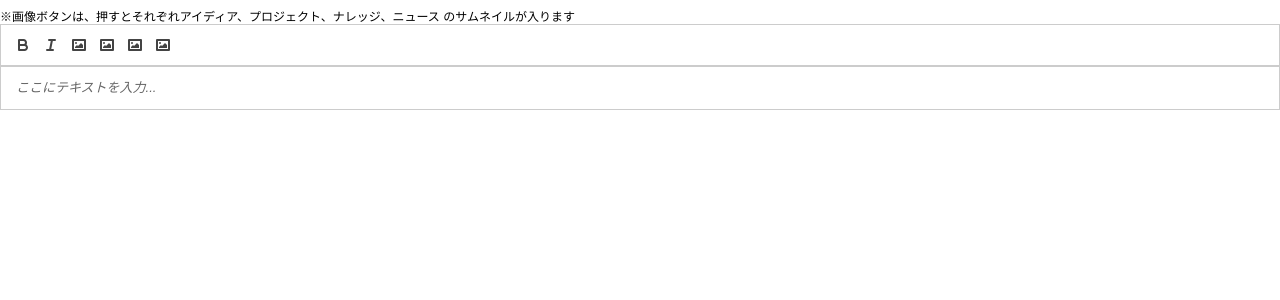
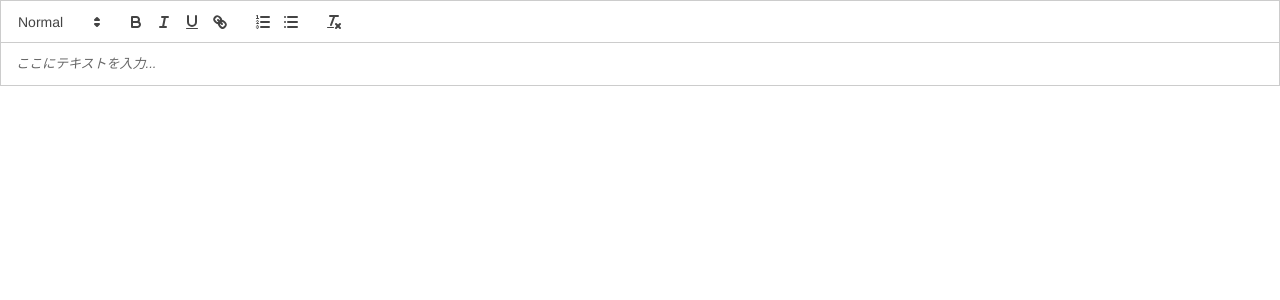
Before and after one commit to h-yabi2/react-quill, a Next.js app: page / in a window 1280 px wide. Shown: the top 300 px of the page. Built offline with nearby package versions, Linux system fonts and the light colour scheme.

Commit message:
最小構成の dynamic import 定義コンポーネント作成

```diff
--- /dev/null
+++ b/app/components/Component08.tsx
@@ -0,0 +1,55 @@
+"use client";
+
+import React, { useMemo, useRef, LegacyRef } from "react";
+import dynamic from "next/dynamic";
+import type ReactQuill from "react-quill";
+import "react-quill/dist/quill.snow.css";
+
+interface IWrappedComponent extends React.ComponentProps<typeof ReactQuill> {
+  forwardedRef: LegacyRef<ReactQuill>;
+}
+
+const ReactQuillBase = dynamic(
+  async () => {
+    const { default: RQ } = await import("react-quill");
+
+    function QuillJS({ forwardedRef, ...props }: IWrappedComponent) {
+      const Quill = RQ.Quill;
+      // ここで Quill のカスタムモジュールを定義
+      const BlockEmbed = Quill.import("blots/embed");
+      class ImgBlot extends BlockEmbed {
+        // ここにblotの作成処理を記述
+      }
+      Quill.register(ImgBlot, true);
+
+      return <RQ ref={forwardedRef} {...props} />;
+    }
+    return QuillJS;
+  },
+  {
+    ssr: false,
+  }
+);
+
+const Component08: React.FC = () => {
+  const quillRef = useRef<ReactQuill>(null);
+
+  // modules --------------------------------
+  const modules = useMemo(() => {
+    return {
+      toolbar: {
+        handlers: {},
+      },
+    };
+  }, []);
+
+  // ReactQuillコンポーネント ----------------
+  return (
+    <ReactQuillBase
+      forwardedRef={quillRef}
+      modules={modules}
+      placeholder="ここにテキストを入力..."
+    />
+  );
+};
+export default Component08;
--- a/app/page.tsx
+++ b/app/page.tsx
@@ -6,18 +6,20 @@ import Component04 from "./components/Component04";
 import Component05 from "./components/Component05";
 import Component06 from "./components/Component06";
 import Component07 from "./components/Component07";
+import Component08 from "./components/Component08";
 
 export default function Home() {
   return (
     <QuillRefProvider>
       <main className="">
         {/* <MyComponent /> */}
-        <Component02 />
+        {/* <Component02 /> */}
         {/* <Component03 /> */}
         {/* <Component04 /> */}
         {/* <Component05 /> */}
         {/* <Component06 /> */}
         {/* <Component07 /> */}
+        <Component08 />
         {/* test */}
       </main>
     </QuillRefProvider>
```
